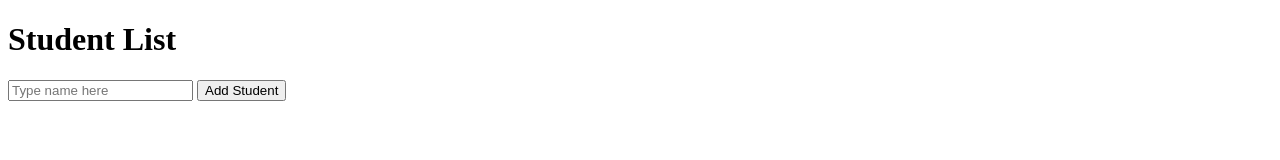
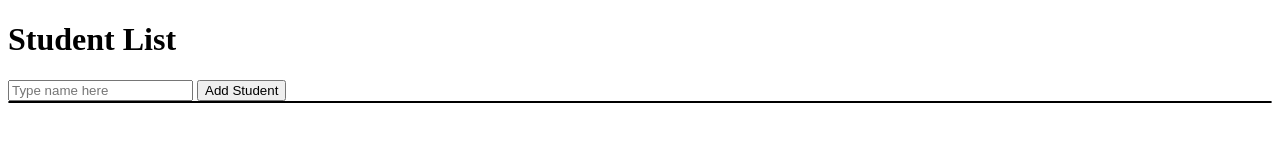
Before and after one commit to arredondoJosue/monitoring-demo, a website: page public/index.html in a window 1280 px wide. Drawn offline with nearby package versions, Linux system fonts and the light colour scheme.

Commit message:
added css styling

```diff
--- a/public/style.css
+++ b/public/style.css
@@ -15,7 +15,10 @@ p {
 }
 
 section {
-    display: grid;
-    grid-template-columns: max-content;
+    display: flex;
+    flex-direction: row;
+    border: 1px solid black;
+    border-radius: 6px;
     background-color: lightslategrey;
+    justify-content: center;
 }
```
